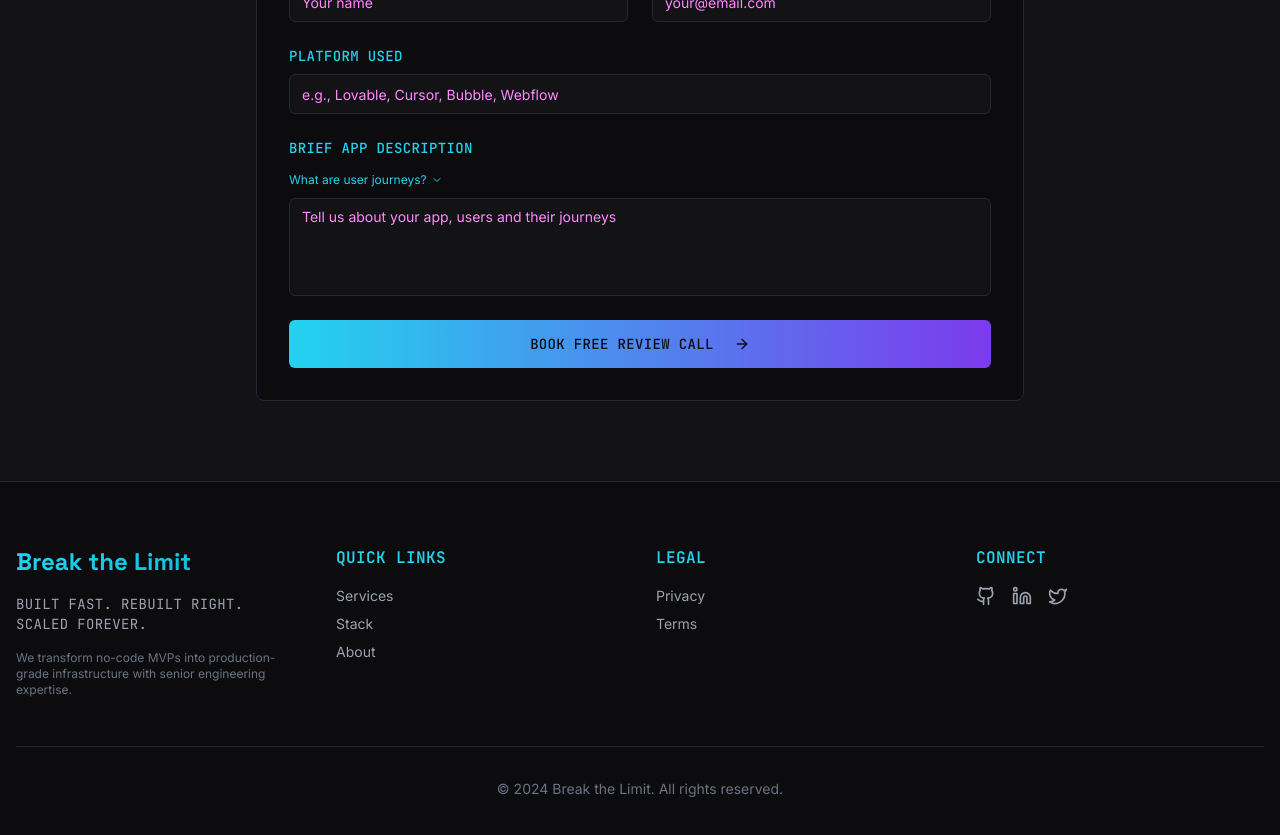
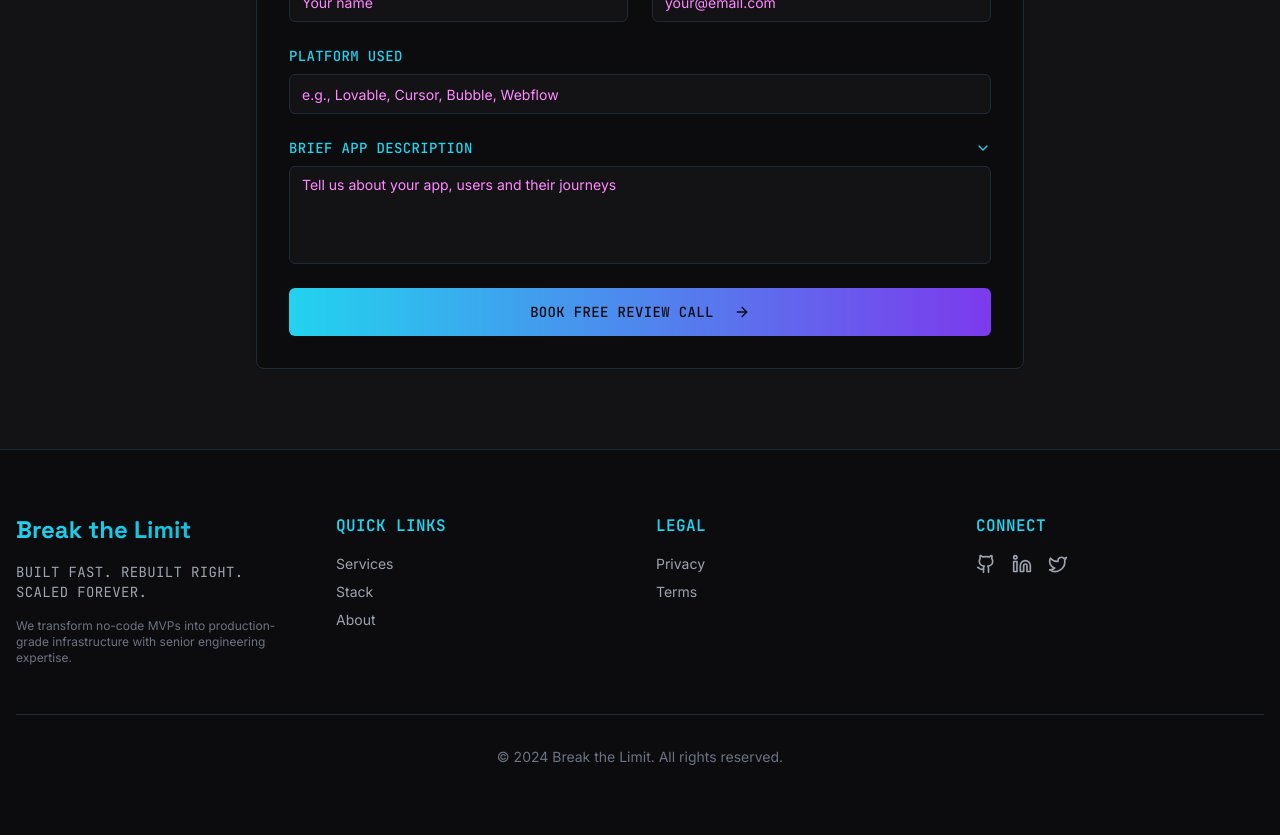
Before and after one commit to tuzig/www.eldercode.dev, a React (Vite) app: page / in a window 1280 px wide. Shown: the part 5000-5835 px from the top of the page. Built offline with nearby package versions, Linux system fonts and the light colour scheme.

Commit message:
Remove user journey explanation and move button
Removed the "What are user journeys?" text and moved the "Book Free Review Call" button to the same line as the label in the contact form.

```diff
--- a/src/pages/Index.tsx
+++ b/src/pages/Index.tsx
@@ -1,3 +1,4 @@
+
 import { useState } from "react";
 import { Button } from "@/components/ui/button";
 import { Input } from "@/components/ui/input";
@@ -420,27 +421,26 @@ const Index = () => {
                     />
                   </div>
                   <div>
-                    <label className="text-sm font-mono font-medium text-cyan mb-2 block uppercase tracking-wide">Brief App Description</label>
-                    <div className="mb-2">
+                    <div className="flex items-center justify-between mb-2">
+                      <label className="text-sm font-mono font-medium text-cyan uppercase tracking-wide">Brief App Description</label>
                       <button
                         type="button"
                         onClick={() => setShowUserJourneyHelp(!showUserJourneyHelp)}
-                        className="inline-flex items-center text-xs text-cyan hover:text-cyan-400 transition-colors"
+                        className="text-cyan hover:text-cyan-400 transition-colors"
                       >
-                        What are user journeys?
                         {showUserJourneyHelp ? (
-                          <ChevronUp className="h-3 w-3 ml-1" />
+                          <ChevronUp className="h-4 w-4" />
                         ) : (
-                          <ChevronDown className="h-3 w-3 ml-1" />
+                          <ChevronDown className="h-4 w-4" />
                         )}
                       </button>
-                      {showUserJourneyHelp && (
-                        <div className="mt-2 p-3 bg-dark-surface border border-dark-border rounded-lg text-xs text-dark-text-secondary">
-                          <p className="mb-2"><strong className="text-cyan">Personas:</strong> Who are your users? (e.g., "busy professionals", "small business owners", "students")</p>
-                          <p><strong className="text-cyan">User Journeys:</strong> What steps do they take in your app? (e.g., "sign up → create profile → book appointment → pay → receive confirmation")</p>
-                        </div>
-                      )}
                     </div>
+                    {showUserJourneyHelp && (
+                      <div className="mb-3 p-3 bg-dark-surface border border-dark-border rounded-lg text-xs text-dark-text-secondary">
+                        <p className="mb-2"><strong className="text-cyan">Personas:</strong> Who are your users? (e.g., "busy professionals", "small business owners", "students")</p>
+                        <p><strong className="text-cyan">User Journeys:</strong> What steps do they take in your app? (e.g., "sign up → create profile → book appointment → pay → receive confirmation")</p>
+                      </div>
+                    )}
                     <Textarea
                       value={formData.description}
                       onChange={(e) => handleInputChange("description", e.target.value)}
```
